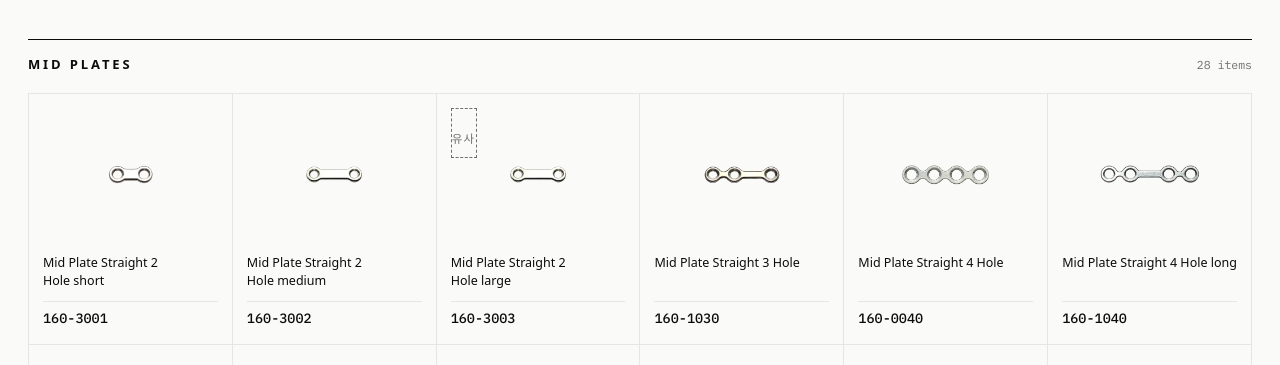
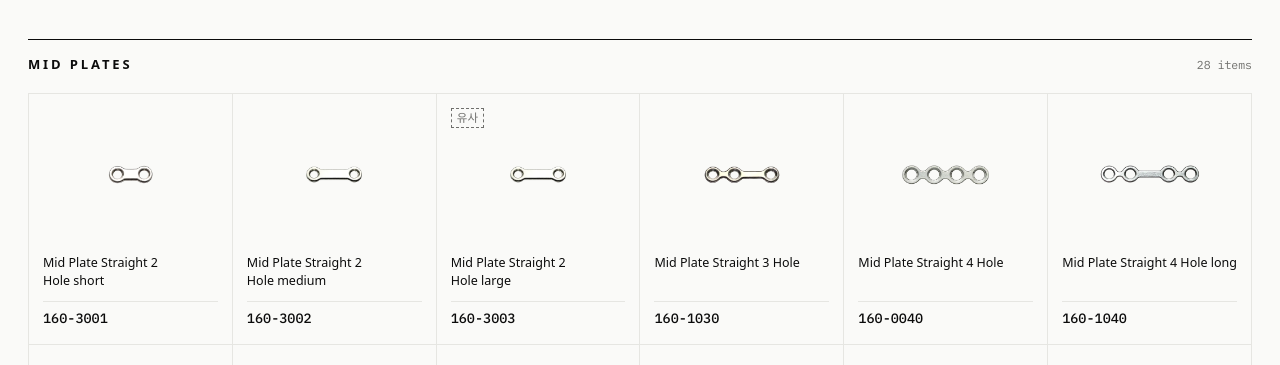
Before and after one commit to gssemkorea/catalog, a Flask app: page / in a window 1280 px wide. Shown: the part 4574-4939 px from the top of the page. Run offline with Flask 3, Linux system fonts and the light colour scheme; some web fonts are replaced.

Commit message:
Tighten 유사 badge spacing
Co-Authored-By: Claude Fable 5.1 <noreply@anthropic.com>

```diff
--- a/catalog/static/css/catalog.css
+++ b/catalog/static/css/catalog.css
@@ -243,7 +243,7 @@ footer .logo,.paper .logo{filter:invert(calc(1 - var(--logo-invert)))}
 .tbtn[aria-pressed=true]{background:var(--fg);color:var(--bg)}
 .tbtn::before{content:"\25D0";font-size:13px;line-height:1;vertical-align:-1px}
 .tbtn span{margin-left:6px}
-.tk.sub{background:transparent;color:var(--fg-3);border:1px dashed var(--fg-3);letter-spacing:.12em}
+.tk.sub{background:transparent;color:var(--fg-3);border:1px dashed var(--fg-3);letter-spacing:.02em;padding:1px 5px}
 .pic,.zoom{font:inherit;color:inherit;appearance:none;-webkit-appearance:none;text-align:inherit}
 .pic:focus-visible,.zoom:focus-visible{outline:1px solid var(--fg);outline-offset:3px}
 .modal img{height:auto}
--- a/tools/make_template.py
+++ b/tools/make_template.py
@@ -248,7 +248,7 @@ footer .logo,.paper .logo{filter:invert(calc(1 - var(--logo-invert)))}
 .tbtn[aria-pressed=true]{background:var(--fg);color:var(--bg)}
 .tbtn::before{content:"\\25D0";font-size:13px;line-height:1;vertical-align:-1px}
 .tbtn span{margin-left:6px}
-.tk.sub{background:transparent;color:var(--fg-3);border:1px dashed var(--fg-3);letter-spacing:.12em}
+.tk.sub{background:transparent;color:var(--fg-3);border:1px dashed var(--fg-3);letter-spacing:.02em;padding:1px 5px}
 .pic,.zoom{font:inherit;color:inherit;appearance:none;-webkit-appearance:none;text-align:inherit}
 .pic:focus-visible,.zoom:focus-visible{outline:1px solid var(--fg);outline-offset:3px}
 .modal img{height:auto}
```
